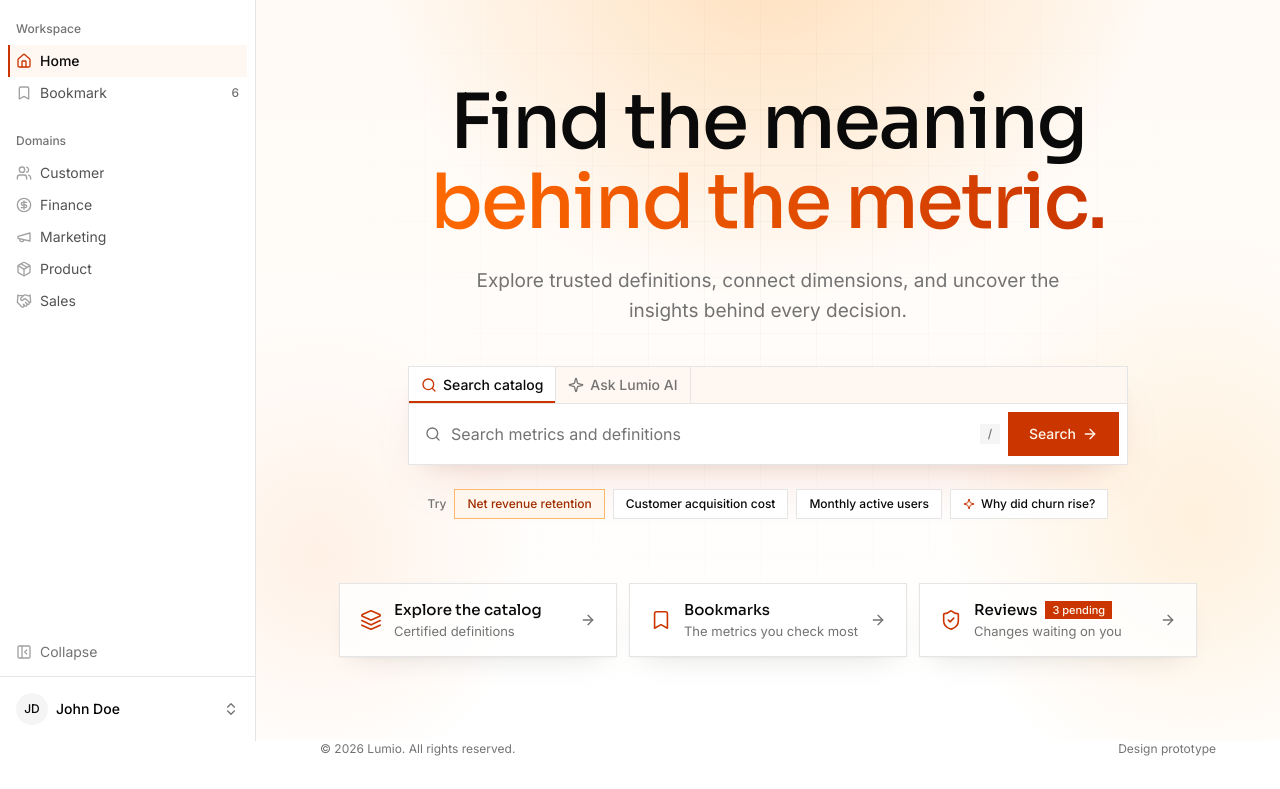
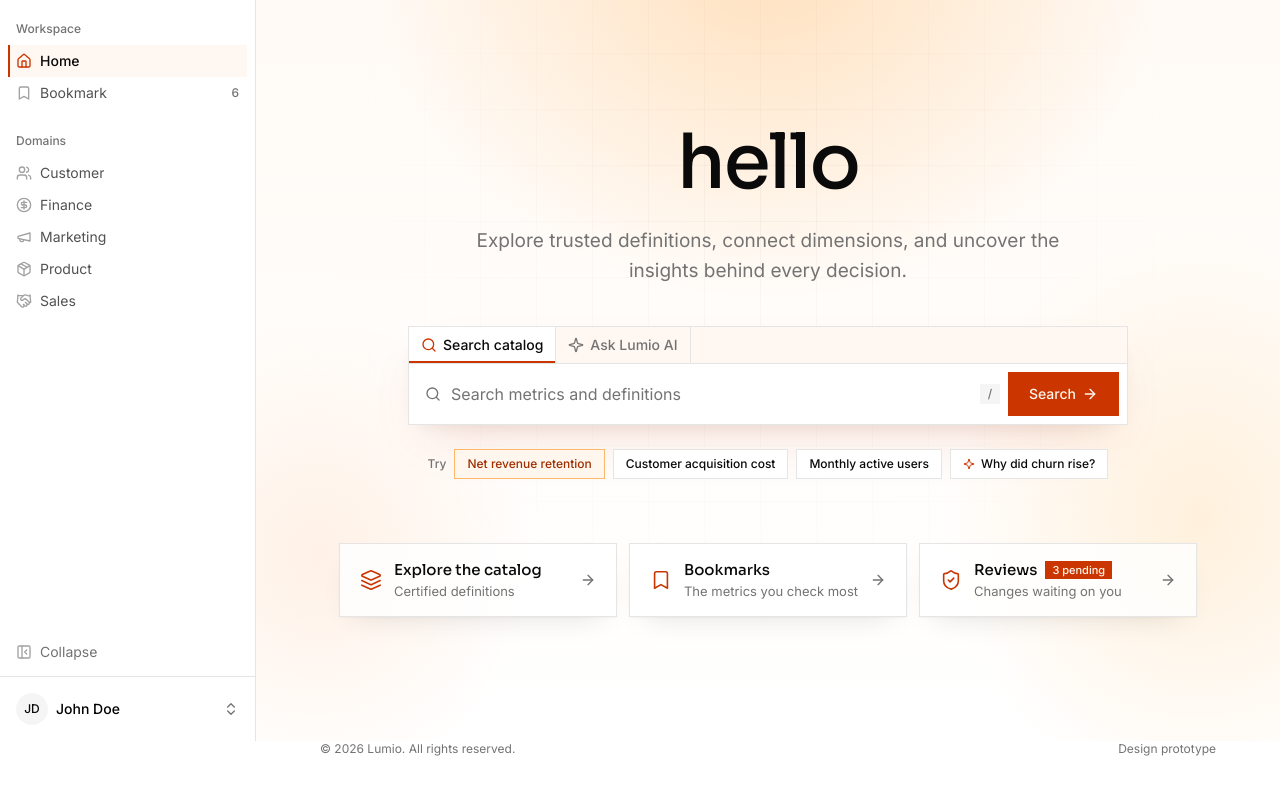
Before and after one commit to talentspotuiux/lumio, a plain HTML site: page index.html in a window 1280 px wide. Shown: the part 59-848 px from the top of the page. Drawn offline with Linux system fonts and the light colour scheme.

Commit message:
Change homepage hero headline to "hello"
Co-Authored-By: Claude Opus 5.5 <noreply@anthropic.com>

```diff
--- a/index.html
+++ b/index.html
@@ -1397,7 +1397,7 @@ textarea.input{height:auto;padding:var(--spacing-2) var(--spacing-3);resize:vert
     <!-- ============ Landing hero ============ -->
     <section class="hero lp-hero view-home" aria-labelledby="hero-title">
       <div class="lp-inner">
-        <h1 id="hero-title" class="rise">Find the meaning <span>behind the metric.</span></h1>
+        <h1 id="hero-title" class="rise">hello</h1>
         <p class="lead rise rise-1">Explore trusted definitions, connect dimensions, and uncover the insights behind every decision.</p>
         <form class="ask lp-ask rise rise-2" role="search" onsubmit="return runSearch(event)">
             <div class="ask-modes" role="group" aria-label="Search mode">
```
